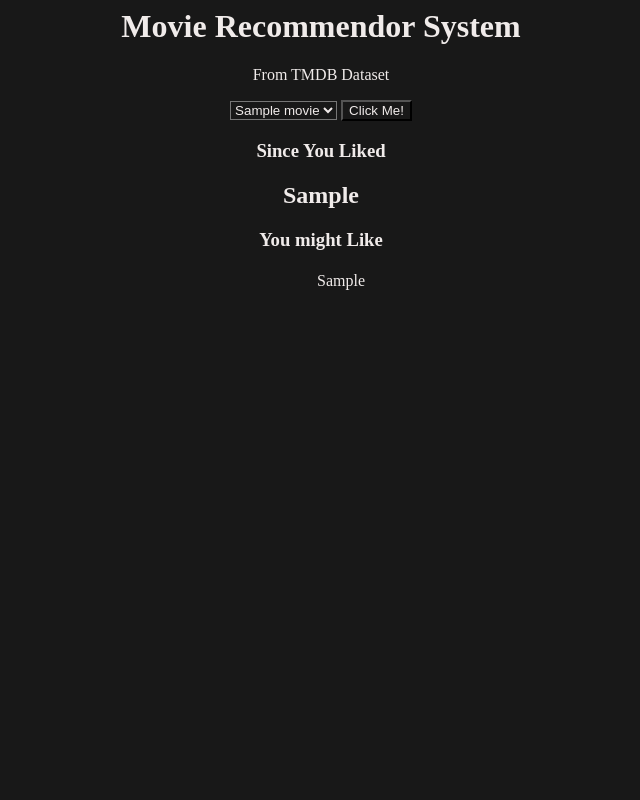
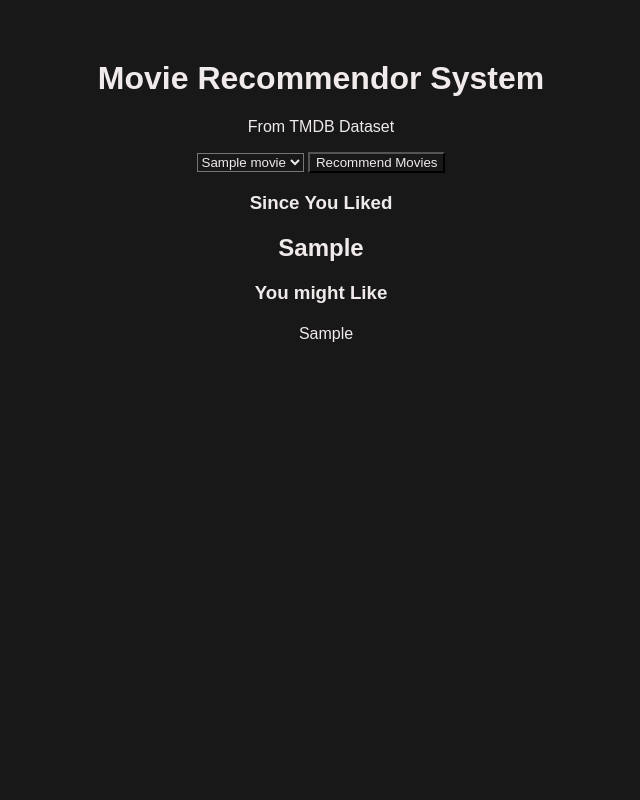
Before and after one commit to avianage/movie-recommender-system, a Flask app: template templates/index.html in a window 1280 px wide. Shown: the whole page, without its empty margins (319-959 px from the left). Run offline with Flask 3, Linux system fonts and the light colour scheme; the template is opened without the code that fills it: most values are stand-ins (such as "Sample title", 1, 10 or a date in 2020); parts of the project's set-up code (start-up, migrations or seed data) failed here and were passed over.

Commit message:
Change in FrontEnd

```diff
--- a/static/styles.css
+++ b/static/styles.css
@@ -1,11 +1,19 @@
 *{
 	background-color: #181818;
 	color:#F0EBEA;
+	font-family: Arial, Helvetica, sans-serif;
 }
 
 .hero, .display {
 	text-align: center;
 }
+
+.hero {
+	margin-top: 60px;
+
+}
+
+
 
 form {
 	text-align: center;
@@ -14,4 +22,5 @@ form {
 ul {
 	list-style-type: none;
 	text-align: center;
+	transform: translate(-15px);
 }
--- a/templates/index.html
+++ b/templates/index.html
@@ -19,7 +19,7 @@
                     </option>
                     {% endfor %}
                 </select>
-                <button type="submit">Click Me!</button>
+                <button type="submit">Recommend Movies</button>
             </form>
         </div>
 
```
